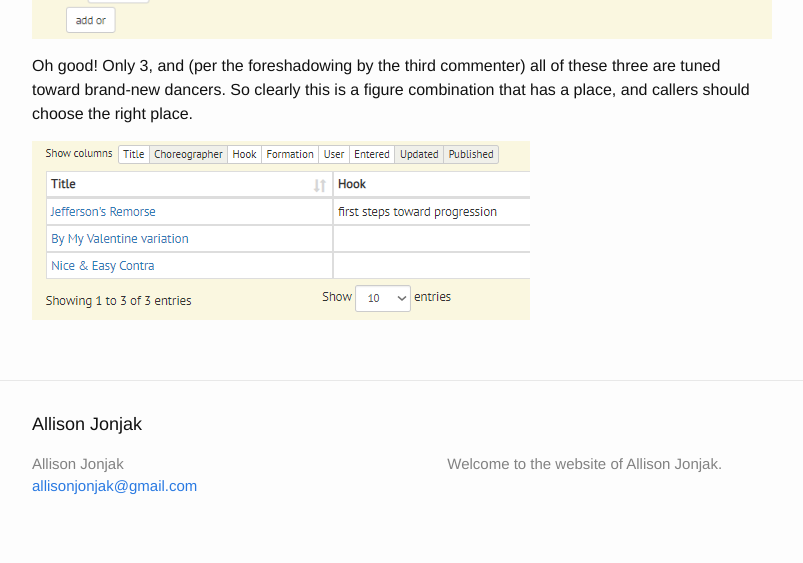
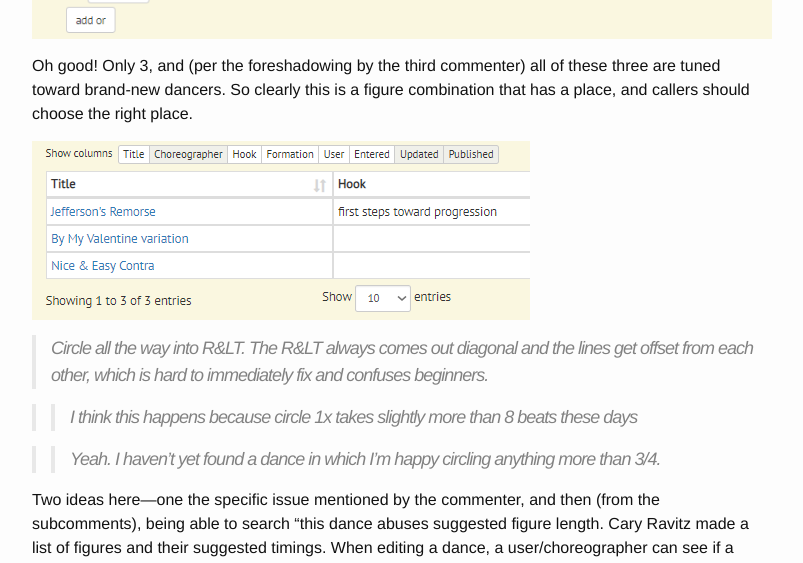
Before and after one commit to cranhandler/cranhandler.github.io, a Jekyll site: the page built from petpeeves.md, in a window 1280 px wide and 1400 px high, scrolled down 12746 px. Shown: the top 563 px of the window, without its empty margins (238-1041 px from the left). Built offline with Jekyll 4.4.1, drawn with Linux system fonts in a browser that asks for light colours; some of the changed text lies outside the part shown.

Commit message:
Update petpeeves.md

```diff
--- a/petpeeves.md
+++ b/petpeeves.md
@@ -131,7 +131,40 @@ Oh good! Only 3, and (per the foreshadowing by the third commenter) all of these
 
 ![13](/img/13.png)
 
+> Circle all the way into R&LT. The R&LT always comes out diagonal and the lines get offset from each other, which is hard to immediately fix and confuses beginners.
+
+>>  I think this happens because circle 1x takes slightly more than 8 beats these days
+
+>> Yeah. I haven't yet found a dance in which I'm happy circling anything more than 3/4.
+
+Two ideas here---one the specific issue mentioned by the commenter, and then (from the subcomments), being able to search "this dance abuses suggested figure length. Cary Ravitz made a list of figures and their suggested timings. When editing a dance, a user/choreographer can see if a figure is being scrunched into too few beats (or stretched into too many). That looks like this:
+
+![16](/img/16.png)
+
+, where the red number of beats is a helpful "do you want to re-think how many beats an allemande 1/2 will take?" that still lets a user enter the dance as specified. But we should be able to show this to people searching, too!
+
+Now, on to circles into right & left throughs:
+![17](/img/17.png)
+
+No dances here yet. But we can find out: how many dances have their 'circle 4 places' pretending to fit into 8 beats, vs how many are encoded as more (or fewer)? We have 79 dances with a circle all the way.
+
+![18](/img/18.png)
+
+![19](/img/19.png)
+
+More than 90% (72 of them) call the circle an 8-beat figure. Let's hope that the adjacent figures have a little more 'squish' than a right-left through. Ah, yes, the first one I grabbed ([Bee in her Bonnet]) has this circle 4 places as the progression, and an opposite direction circle with next neighbors, so big steps can be made.
+
+How about the non-8 beat circle-all-the-ways?
+
+![20](/img/20.png)
+
+
+
+
+
+
 [contradb.com]: https://contradb.com
 [Rod's Grits]: https://contradb.com/dances/542
 [that]: https://github.com/contradb/contra/issues/480
 [Du Quoin Races]: https://contradb.com/dances/656
+[Bee in her Bonnet]: https://contradb.com/dances/99
```
